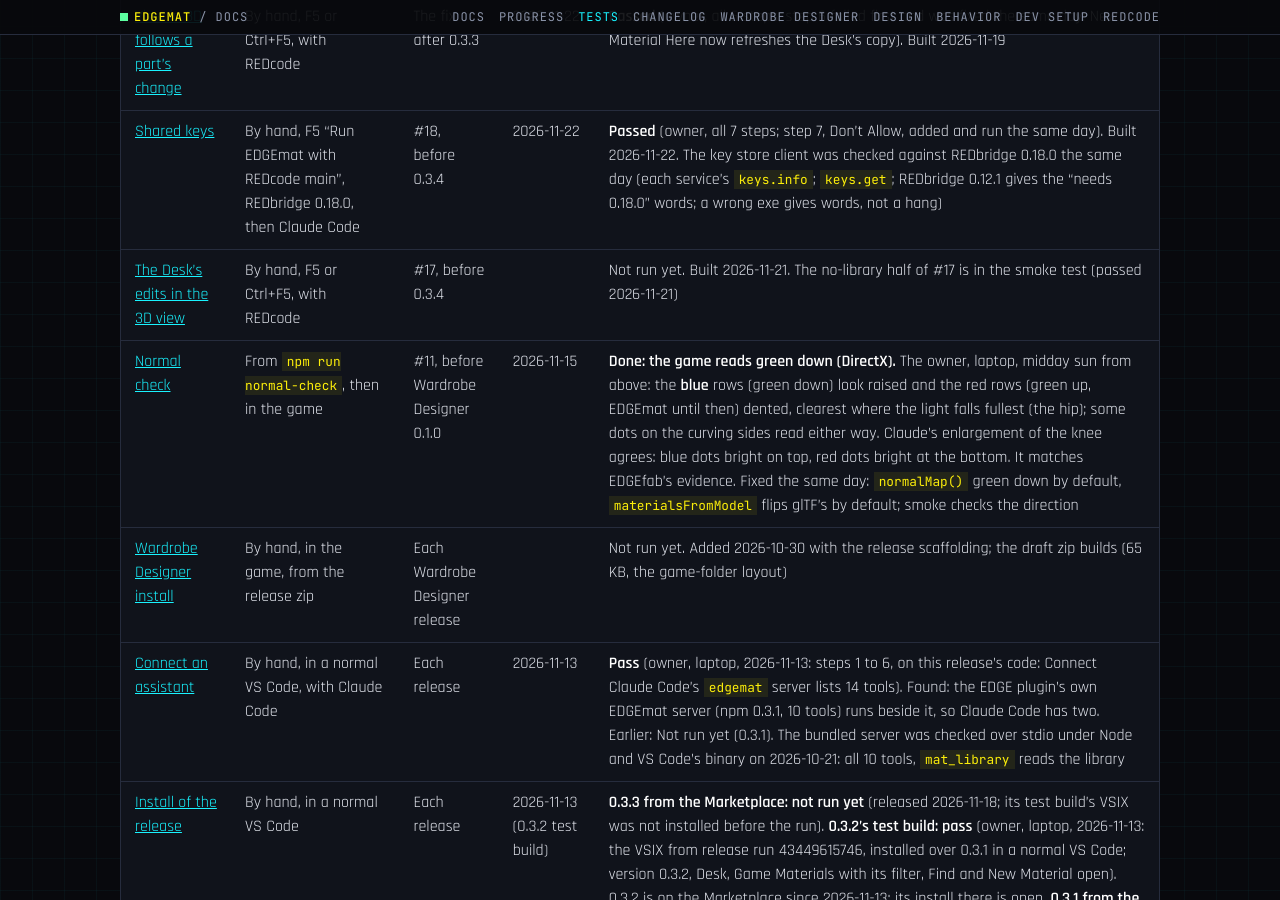
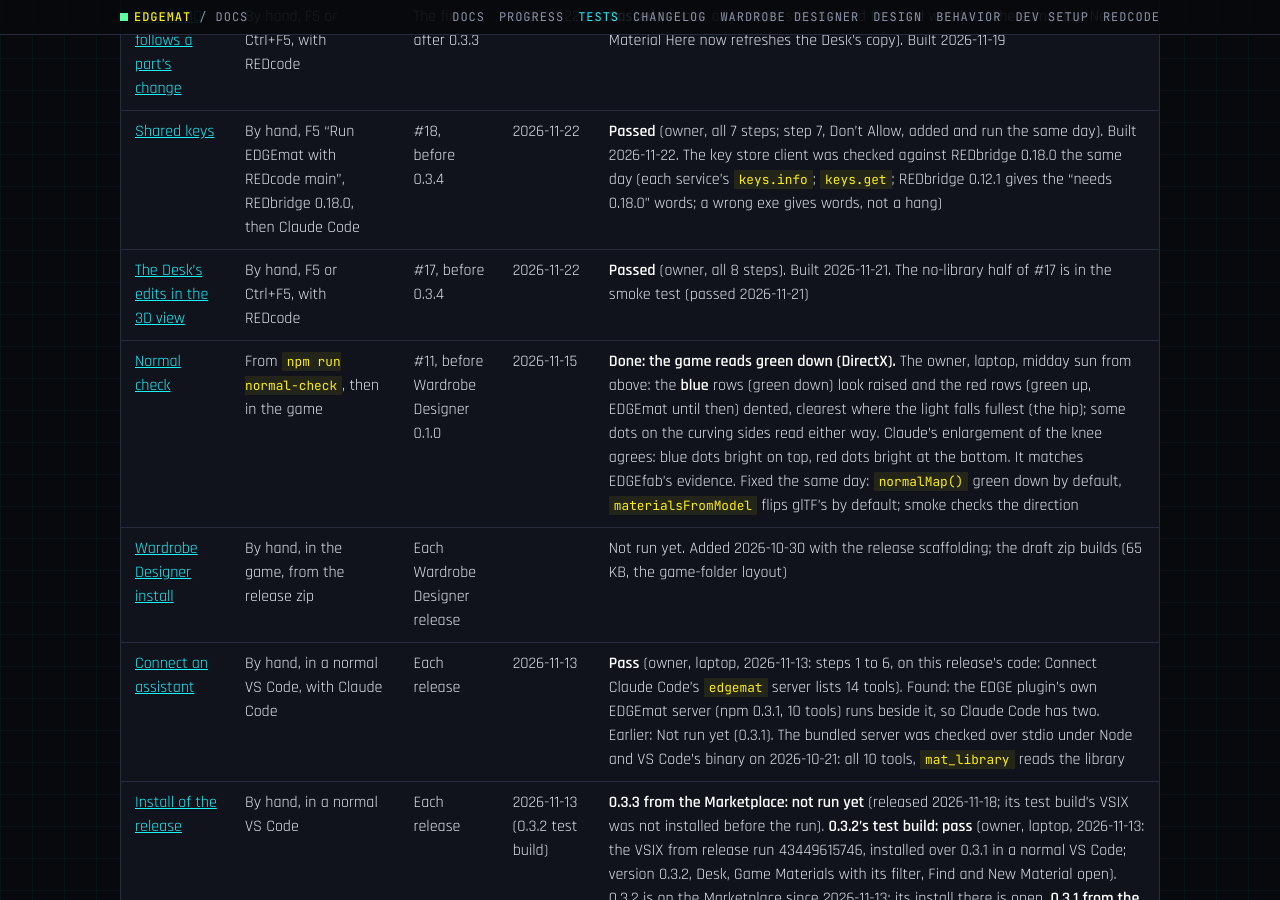
Before and after one commit to Edgemodders/EDGEmat, a Jekyll site: the page built from docs/testing.md, in a window 1280 px wide and 900 px high, scrolled down 5862 px. Built offline with Jekyll 4.4.1, drawn with Linux system fonts in a browser that asks for light colours; our own code applies the rules of GitHub Pages for plain Markdown files; some of the changed text lies outside the part shown.

Commit message:
Testing: The Desk's edits in the 3D view passed, all 8 steps (#17): the record and the progress log
Co-Authored-By: Claude Opus 5.5 <noreply@anthropic.com>

```diff
--- a/docs/testing.md
+++ b/docs/testing.md
@@ -48,7 +48,7 @@ Last updated 2026-10-26.
 | [Bumps the right way round](#bumps-the-right-way-round) | By hand, F5, with REDcode; then in the game | The bump fix (#11), and bumps on a garment, before 0.3.3 | 2026-11-18 | **Passed** (owner, rerun). The first run failed (white dots, no bumps: on a garment New Material kept the garment's own normal map and dropped Bumps); fixed the same day, the bumps laid over the folds. In the rerun, with photo mode's depth of field off, each stud is raised (a shadow along the edge away from the sun) and the seams still show |
 | [View in 3D follows a part's change](#view-in-3d-follows-a-parts-change) | By hand, F5 or Ctrl+F5, with REDcode | The fix after 0.3.3 | 2026-11-22 | **Passed** (owner, all 6 steps; step 6 failed first and was fixed the same day: New Material Here now refreshes the Desk's copy). Built 2026-11-19 |
 | [Shared keys](#shared-keys) | By hand, F5 "Run EDGEmat with REDcode main", REDbridge 0.18.0, then Claude Code | #18, before 0.3.4 | 2026-11-22 | **Passed** (owner, all 7 steps; step 7, Don't Allow, added and run the same day). Built 2026-11-22. The key store client was checked against REDbridge 0.18.0 the same day (each service's `keys.info`; `keys.get`; REDbridge 0.12.1 gives the "needs 0.18.0" words; a wrong exe gives words, not a hang) |
-| [The Desk's edits in the 3D view](#the-desks-edits-in-the-3d-view) | By hand, F5 or Ctrl+F5, with REDcode | #17, before 0.3.4 | | Not run yet. Built 2026-11-21. The no-library half of #17 is in the smoke test (passed 2026-11-21) |
+| [The Desk's edits in the 3D view](#the-desks-edits-in-the-3d-view) | By hand, F5 or Ctrl+F5, with REDcode | #17, before 0.3.4 | 2026-11-22 | **Passed** (owner, all 8 steps). Built 2026-11-21. The no-library half of #17 is in the smoke test (passed 2026-11-21) |
 | [Normal check](#normal-check) | From `npm run normal-check`, then in the game | #11, before Wardrobe Designer 0.1.0 | 2026-11-15 | **Done: the game reads green down (DirectX).** The owner, laptop, midday sun from above: the **blue** rows (green down) look raised and the red rows (green up, EDGEmat until then) dented, clearest where the light falls fullest (the hip); some dots on the curving sides read either way. Claude's enlargement of the knee agrees: blue dots bright on top, red dots bright at the bottom. It matches EDGEfab's evidence. Fixed the same day: `normalMap()` green down by default, `materialsFromModel` flips glTF's by default; smoke checks the direction |
 | [Wardrobe Designer install](#wardrobe-designer-install) | By hand, in the game, from the release zip | Each Wardrobe Designer release | | Not run yet. Added 2026-10-30 with the release scaffolding; the draft zip builds (65 KB, the game-folder layout) |
 | [Connect an assistant](#connect-an-assistant) | By hand, in a normal VS Code, with Claude Code | Each release | 2026-11-13 | **Pass** (owner, laptop, 2026-11-13: steps 1 to 6, on this release's code: Connect Claude Code's `edgemat` server lists 14 tools). Found: the EDGE plugin's own EDGEmat server (npm 0.3.1, 10 tools) runs beside it, so Claude Code has two. Earlier: Not run yet (0.3.1). The bundled server was checked over stdio under Node and VS Code's binary on 2026-10-21: all 10 tools, `mat_library` reads the library |
@@ -818,6 +818,7 @@ Added 2026-11-21 ([EDGEmat #17](https://github.com/Edgemodders/EDGEmat/issues/17
 
 | Run | Result |
 |---|---|
+| 2026-11-22, owner, dev PC (REDcode main) | **Passed**, all 8 steps: the Desk's 3D view follows the setup editor's edits, Ctrl+Z and the save; the game's mesh in Game Assets keeps the game's colors |
 
 ### Reshape with the game's materials
 
```
Also changed, not shown: docs/progress.md (+1 -1 lines).
